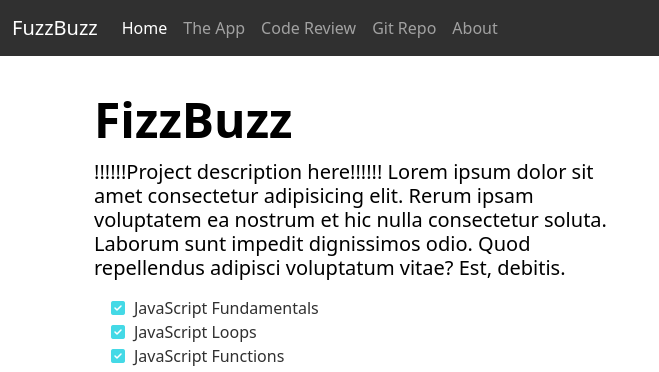
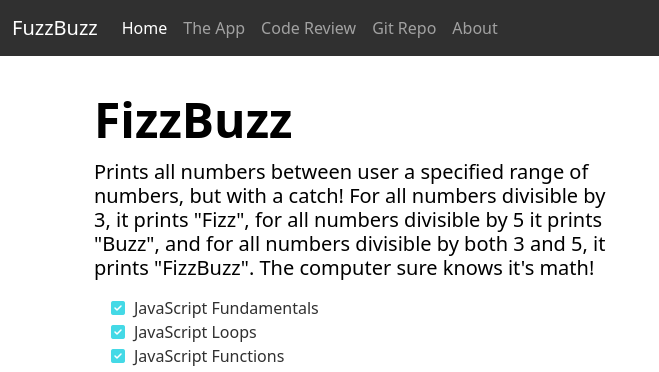
Before and after one commit to gaganssingh/mini_js_project-fizzbuzz, a plain HTML site: page index.html in a window 1280 px wide. Shown: the top 372 px of the page, 0-659 px from the left. Drawn offline with nearby package versions, Linux system fonts and the light colour scheme.

Commit message:
Added project description

```diff
--- a/index.html
+++ b/index.html
@@ -92,10 +92,11 @@
             <!-- Project Info -->
             <h1 class="display-5 fw-bold lh-1 mb-3">FizzBuzz</h1>
             <h4 class="lead">
-              !!!!!!Project description here!!!!!! Lorem ipsum dolor sit amet
-              consectetur adipisicing elit. Rerum ipsam voluptatem ea nostrum et
-              hic nulla consectetur soluta. Laborum sunt impedit dignissimos
-              odio. Quod repellendus adipisci voluptatum vitae? Est, debitis.
+              Prints all numbers between user a specified range of numbers, but
+              with a catch! For all numbers divisible by 3, it prints "Fizz",
+              for all numbers divisible by 5 it prints "Buzz", and for all
+              numbers divisible by both 3 and 5, it prints "FizzBuzz". The
+              computer sure knows it's math!
             </h4>
             <!-- Learning Outcomes -->
             <ul class="fa-ul pt-2 checklist">
```
